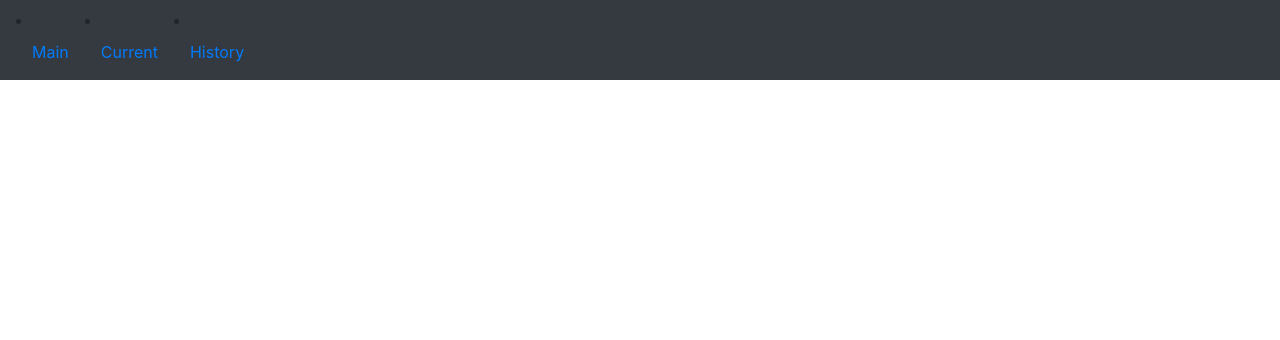
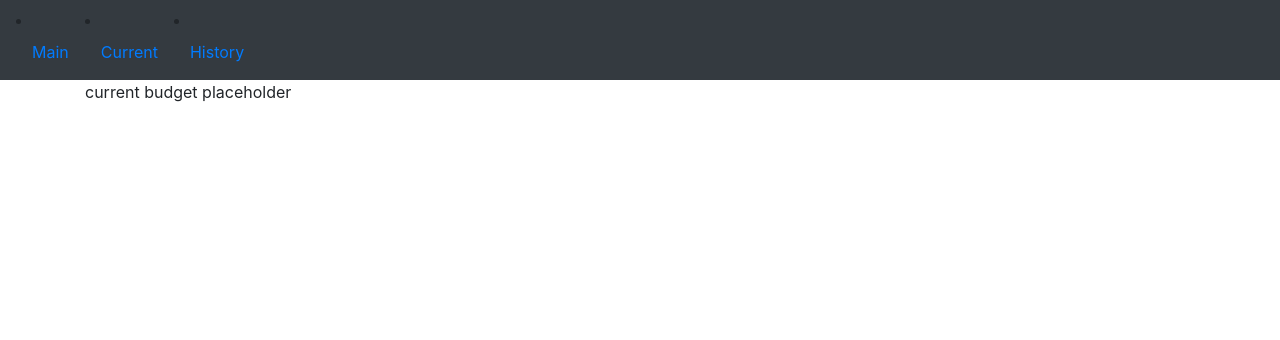
Before and after one commit to mjuc/AutomatedBudget, a Django app: template AutomatedBudget/templates/budgets/current.html in a window 1280 px wide. Shown: the top 340 px of the page. Run offline with Django 4.2, Linux system fonts and the light colour scheme; the template is opened without the code that fills it, so the values that code supplies are empty; some libraries are stand-ins or nearby versions.

Commit message:
Added basic logic to presentation views. Improved navbar.

```diff
--- a/AutomatedBudget/pres/views.py
+++ b/AutomatedBudget/pres/views.py
@@ -3,11 +3,11 @@ from django.contrib.auth.decorators import login_required
 
 @login_required
 def history(request):
-    pass
+    return render(request,'budgets/historic.html')
 
 @login_required
 def current(request):
-    pass
+    return render(request,'budgets/current.html')
 
 @login_required
 def create(request):
--- a/AutomatedBudget/templates/budgets/base.html
+++ b/AutomatedBudget/templates/budgets/base.html
@@ -15,13 +15,13 @@
 <body>
     <nav class="navbar navbar-expand-sm bg-dark navbar-dark">
         <li class="nav-item">
-            <a class="nav-link" href="#">Main</a>
+            <a class="nav-link" href="{% url 'home' %}">Main</a>
         </li>
         <li class="nav-item">
-            <a class="nav-link" href="#">Current</a>
+            <a class="nav-link" href="{% url 'current' %}">Current</a>
         </li>
         <li class="nav-item">
-            <a class="nav-link" href="#">History</a>
+            <a class="nav-link" href="{% url 'history' %}">History</a>
         </li>
     </nav>
     {% block content %} {% endblock %}
--- a/AutomatedBudget/templates/budgets/current.html
+++ b/AutomatedBudget/templates/budgets/current.html
@@ -1,5 +1,5 @@
 {% extends 'budgets/base.html' %} {% block content %}
 <div class="container">
-
+    current budget placeholder
 </div>
 {% endblock %}
--- a/AutomatedBudget/templates/budgets/historic.html
+++ b/AutomatedBudget/templates/budgets/historic.html
@@ -1,5 +1,5 @@
 {% extends 'budgets/base.html' %} {% block content %}
 <div class="container">
-
+    budget history placeholder
 </div>
 {% endblock %}
--- a/AutomatedBudget/templates/registration/index.html
+++ b/AutomatedBudget/templates/registration/index.html
@@ -2,13 +2,13 @@
 <section>
     <nav class="navbar navbar-expand-sm bg-dark navbar-dark">
         <li class="nav-item">
-            <a class="nav-link" href="#">Main</a>
+            <a class="nav-link" href="{% url 'home' %}">Main</a>
         </li>
         <li class="nav-item">
-            <a class="nav-link" href="#">Current</a>
+            <a class="nav-link" href="{% url 'current' %}">Current</a>
         </li>
         <li class="nav-item">
-            <a class="nav-link" href="#">History</a>
+            <a class="nav-link" href="{% url 'history' %}">History</a>
         </li>
     </nav>
     <div class="container">
```
